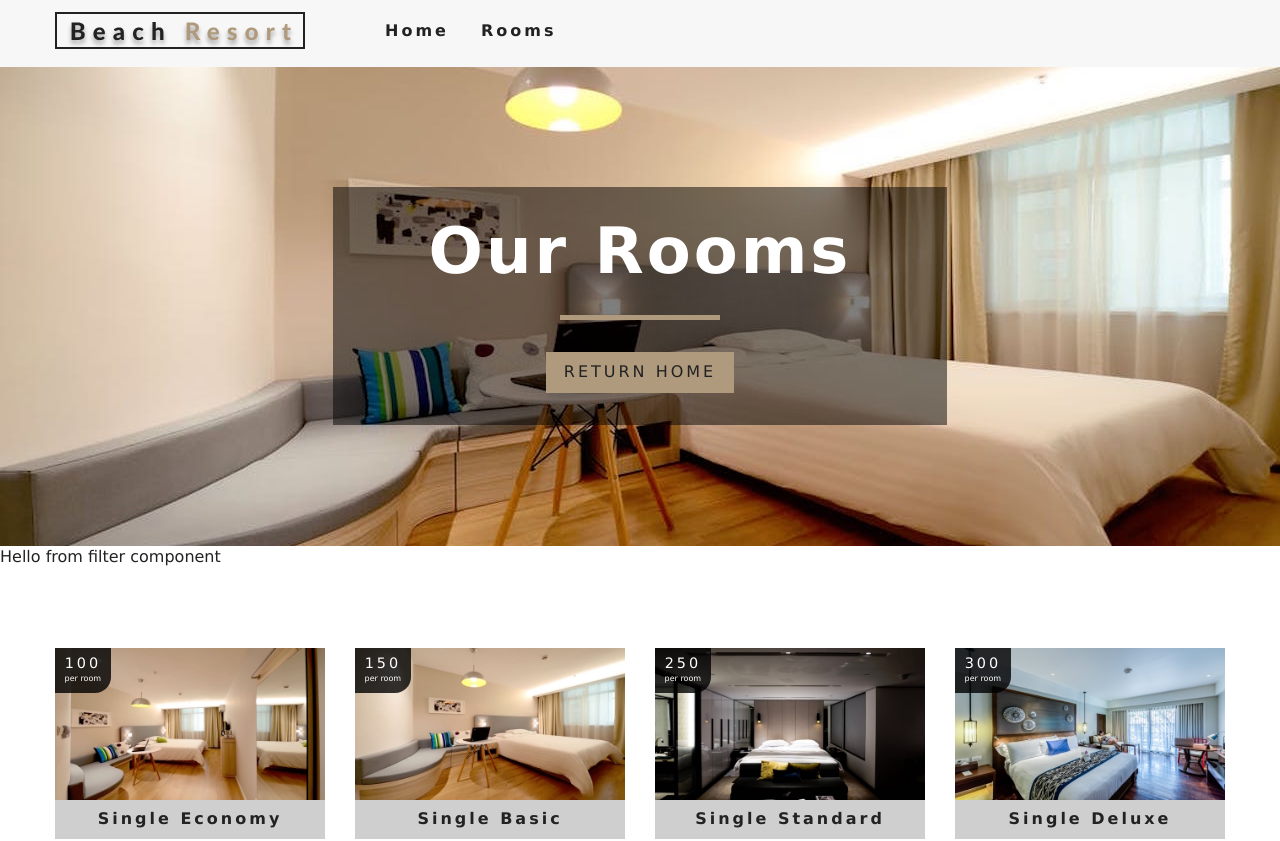
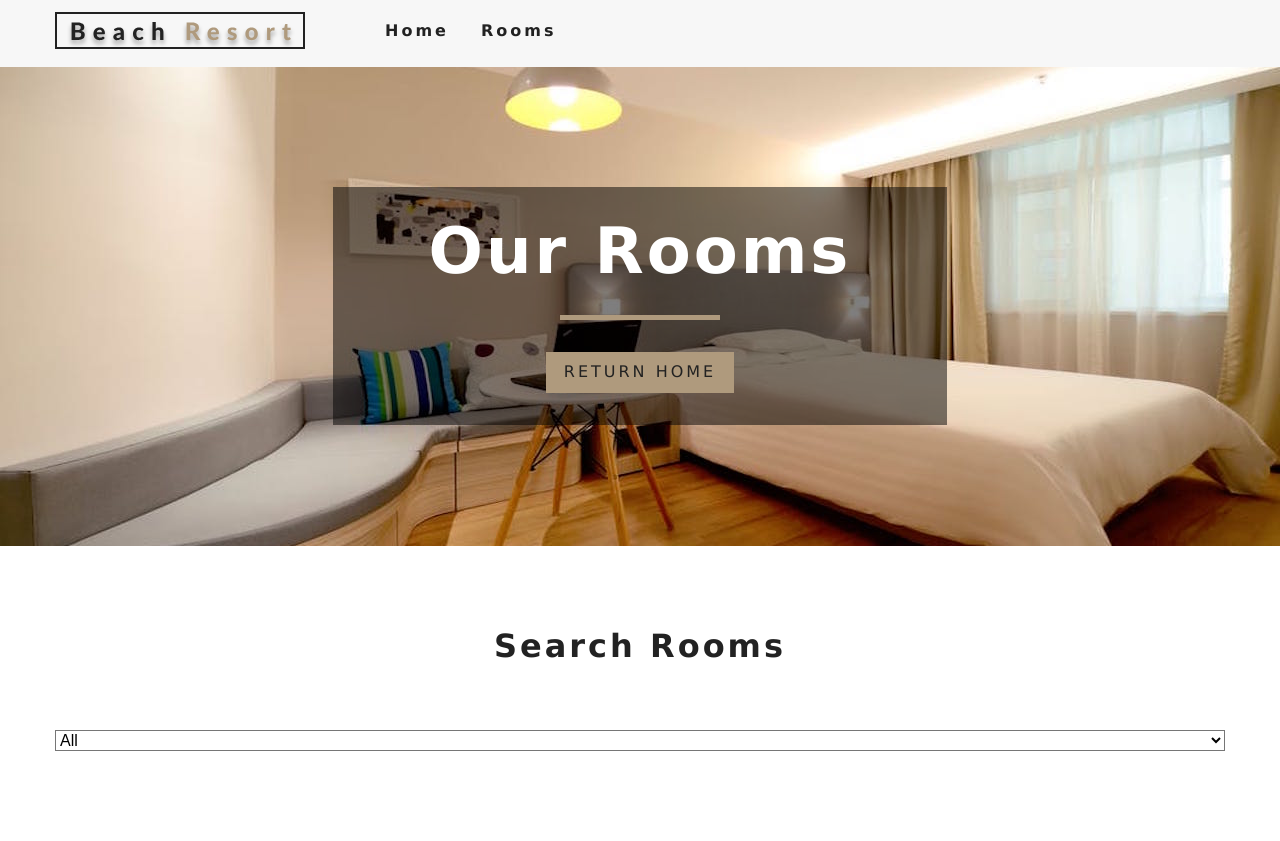
Before and after one commit to Saranrajv123/hotel-reservation-system, a React (Create React App) app: page /rooms in a window 1280 px wide. Shown: the top 841 px of the page. Built offline with nearby package versions, Linux system fonts and the light colour scheme.

Commit message:
done drop sown filter 4:32

```diff
--- a/src/components/RoomContainer.jsx
+++ b/src/components/RoomContainer.jsx
@@ -2,7 +2,7 @@
 import { RoomFilter } from './RoomFilter';
 import { RoomListing } from './RoomListing';
 import {Loader} from "./Loader";
-import { RoomConsumer, RoomConsumerWrapper } from '../Context';
+import { RoomConsumerWrapper } from '../Context';
 
 const RoomContainer = ({context}) => {
 
--- a/src/components/RoomFilter.jsx
+++ b/src/components/RoomFilter.jsx
@@ -1,9 +1,43 @@
-import React, { Fragment } from 'react';
+import React, { Fragment, useContext } from 'react';
+import RoomContext from '../Context';
+import { Title } from './Title';
 
-export const RoomFilter = () => {
+export const RoomFilter = (props) => {
+    const { handleChange, filterData  } = useContext(RoomContext);
+
+    let types = ["All", ...[...new Set(props.rooms.map(item => item.type))]];
+
+    const renderRoomFilter = () => {
+        return (
+            <div className="filter-container">
+                <Title title="search rooms" />
+                {renderForm()}
+            </div>
+        )
+    }
+
+    const renderForm = () => {
+        return (
+            <form className="filter-form">
+                <select
+                onChange={handleChange}
+                value={filterData.type}
+                name="type"
+                className="form-control"
+                >
+                    {types.map((item, index) => {
+                        return (
+                        <option value={item} key={index}>{item}</option>
+                        )
+                    })}
+
+                </select>
+            </form>
+        )
+    }
     return (
         <Fragment>
-            <div>Hello from filter component</div>
+            <div>{renderRoomFilter()}</div>
         </Fragment>
     )
 }
--- a/src/components/RoomListing.jsx
+++ b/src/components/RoomListing.jsx
@@ -2,7 +2,6 @@
 import { Rooms } from './Rooms'
 
 export const RoomListing = (props) => {
-    console.log('rooms', props.rooms)
     if (props.rooms.length === 0) {
         return (
             <div className="empty-search">
--- a/src/pages/Index.jsx
+++ b/src/pages/Index.jsx
@@ -13,18 +13,48 @@
   const [sortedRooms, setSortedRooms] = useState([]);
   const [loading, setloading] = useState(true);
 
+  const [filterData, setFilterData] = useState({
+    type: "All",
+    maxPrice: 0,
+    minPrice: 0,
+    maxSize: 0,
+    minSize: 0,
+    price: 0,
+    capacity: 0,
+    breakfast: false,
+    pets: false,
+  });
+
+
   useEffect(() => {
+
+    // filterRooms()
     let rooms = formatRoomsData(Data);
     let featuredRooms = rooms.filter(room => room.featured === true);
+
+    let maxPrice = Math.max(...rooms.map(item => item.price));
+    let maxSize = Math.max(...rooms.map(item => item.size))
+
 
     setrooms(rooms);
     setfeaturedRooms(featuredRooms);
     setSortedRooms(rooms);
     setloading(false);
+    setFilterData({
+      ...filterData,
+      maxPrice,
+      maxSize,
+      price: maxPrice,
+    })
   }, []);
 
+  useEffect(() => {
+    filterRooms()
+  }, [filterData])
+
+
+
   const formatRoomsData = data => {
-    console.log("data :", data);
     let tempData =
       data &&
       data.map(item => {
@@ -38,8 +68,22 @@
     return tempData;
   };
 
+  const handleChange = (event) => {
+   setFilterData({
+     ...filterData,
+     [event.target.name]: event.target.value
+   })
+  }
+
+  const filterRooms = () => {
+    let tempRooms = [...rooms];
+    if(filterData.type !== "All") {
+      tempRooms = tempRooms.filter(item => item.type === filterData.type);
+    }
+    setSortedRooms(tempRooms);
+  }
+
   const getSingleRoomData = slug => {
-    console.log("slug :", slug);
     let room = [...rooms];
     return room.find(item => item.slug === slug);
   };
@@ -52,7 +96,9 @@
           rooms,
           sortedRooms,
           loading,
-          getSingleRoomData: getSingleRoomData
+          getSingleRoomData: getSingleRoomData,
+          handleChange: handleChange,
+          filterData,
         }}
       >
         <Switch>
```
